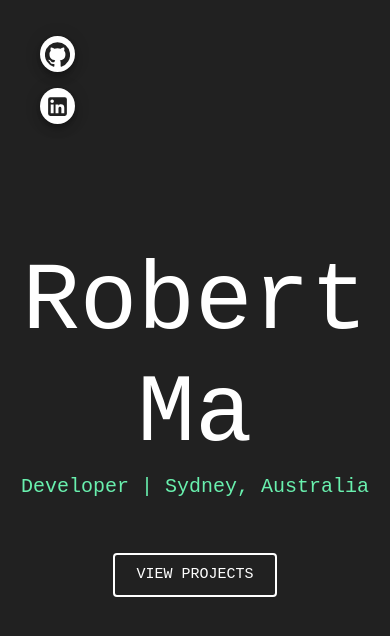
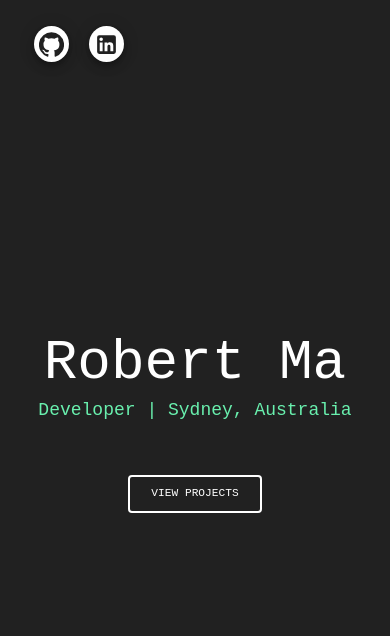
Before and after one commit to robertma1995/portfolio, a React (Create React App) app: page / in a window 390 px wide. Shown: the top 636 px of the page. Built offline with nearby package versions, Linux system fonts and the light colour scheme.

Commit message:
additional breakpoints for buttons

```diff
--- a/src/App.js
+++ b/src/App.js
@@ -1,6 +1,6 @@
 import React from 'react';
 // material ui
-import { createMuiTheme, ThemeProvider } from '@material-ui/core/styles';
+import { createMuiTheme, responsiveFontSizes, ThemeProvider } from '@material-ui/core/styles';
 import Box from '@material-ui/core/Box';
 // routing
 import { Switch, Route } from 'react-router-dom';
@@ -10,7 +10,9 @@ import brandTheme from './theme';
 import { Menu } from './components';
 import { About, Projects } from './pages';
 
-const theme = createMuiTheme(brandTheme);
+// make all typography responsive
+let theme = createMuiTheme(brandTheme);
+theme = responsiveFontSizes(theme);
 
 function App() {
     return (
--- a/src/components/menu.js
+++ b/src/components/menu.js
@@ -9,19 +9,29 @@ const useStyles = makeStyles((theme) => ({
     // anchor menu to middle-left of screen
     dial: {
         position: 'absolute',
-        top: theme.spacing(1.5),
-        left: theme.spacing(4),
+        top: theme.spacing(4),
+        left: theme.spacing(3),
+        [theme.breakpoints.down('sm')]: {
+            top: theme.spacing(2),
+            left: theme.spacing(1)
+        },
     },
     // make menu button icon size + tooltip smaller depending on browser width
     // actual white circle button size defined in theme.js
     tooltip: {
         fontSize: 16,
+        [theme.breakpoints.down('md')]: {
+            fontSize: 14
+        },
         [theme.breakpoints.down('sm')]: {
             fontSize: 12
         },
     },
     icon: {
         fontSize: 35,
+        [theme.breakpoints.down('md')]: {
+            fontSize: 30
+        },
         [theme.breakpoints.down('sm')]: {
             fontSize: 25
         },
@@ -34,7 +44,7 @@ function Menu() {
         <SpeedDial
             className={classes.dial}
             ariaLabel="SpeedDial example"
-            direction="down"
+            direction="right"
             open
             hidden
         >
@@ -42,12 +52,14 @@ function Menu() {
                 icon={<GitHubIcon color="primary" className={classes.icon}/>}
                 tooltipTitle="/robertma1995"
                 href="https://github.com/robertma1995"
+                tooltipPlacement="bottom"
                 TooltipClasses={classes}
             />
             <SpeedDialAction
                 icon={<LinkedInIcon color="primary" className={classes.icon}/>}
                 tooltipTitle="/robertmajianying"
                 href="https://www.linkedin.com/in/robertmajianying/"
+                tooltipPlacement="bottom"
                 TooltipClasses={classes}
             />
         </SpeedDial>
--- a/src/theme.js
+++ b/src/theme.js
@@ -22,12 +22,20 @@ const theme = {
         ].join(','),
     },
     overrides: {
-        // outlined white buttons turn green on hover
+        // outlined white buttons turn green on hover, change size based on screen
         MuiButton: {
             outlinedSecondary: {
                 '&:hover': {
                     color: '#69f0ae'
-                }
+                },
+            },
+            outlinedSizeLarge: {
+                [breakpoints.down('md')]: {
+                    fontSize: '0.9rem'
+                },
+                [breakpoints.down('sm')]: {
+                    fontSize: '0.7rem'
+                },
             }
         },
         // menu buttons turn green on hover
@@ -36,7 +44,14 @@ const theme = {
                 backgroundColor: '#ffffff',
                 '&:hover': {
                     backgroundColor: '#69f0ae'
-                }
+                },
+                margin: '20px',
+                [breakpoints.down('md')]: {
+                    margin: '15px'
+                },
+                [breakpoints.down('sm')]: {
+                    margin: '10px'
+                },
             }
         },
         // menu buttons change size based on browser size
@@ -44,6 +59,10 @@ const theme = {
             sizeSmall: {
                 width: '50px',
                 height: '50px',
+                [breakpoints.down('md')]: {
+                    width: '40px',
+                    height: '40px',
+                },
                 [breakpoints.down('sm')]: {
                     width: '35px',
                     height: '35px',
```
